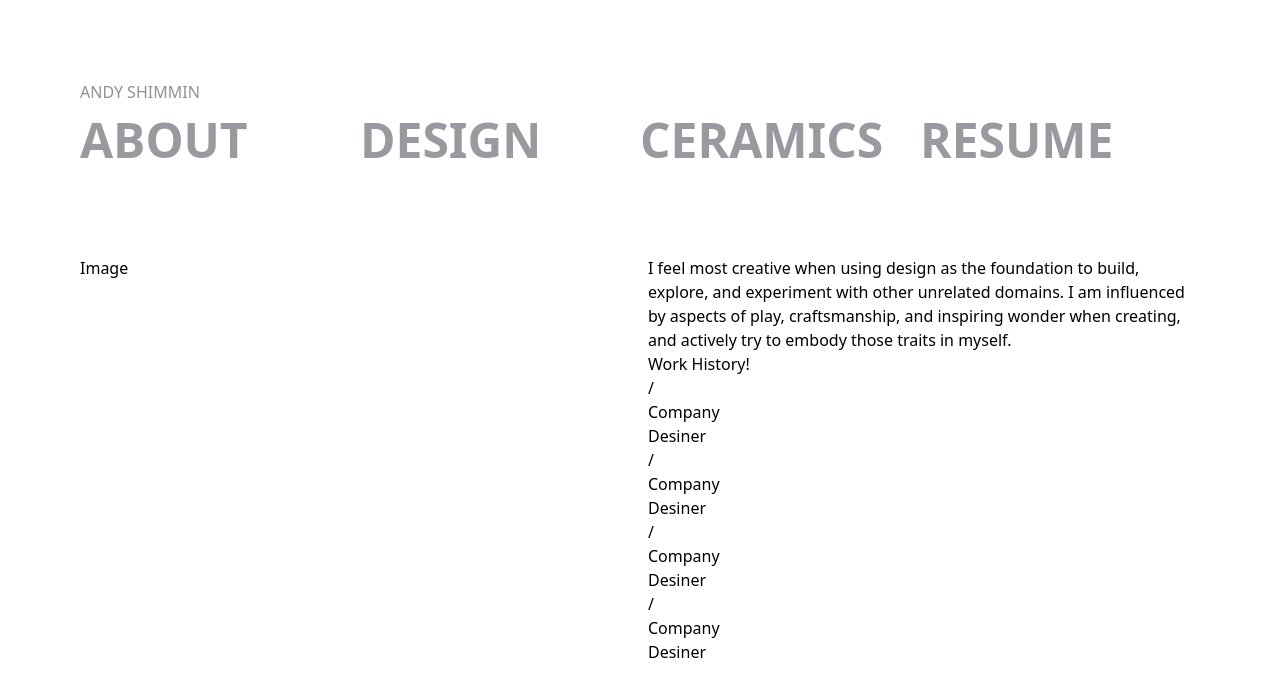
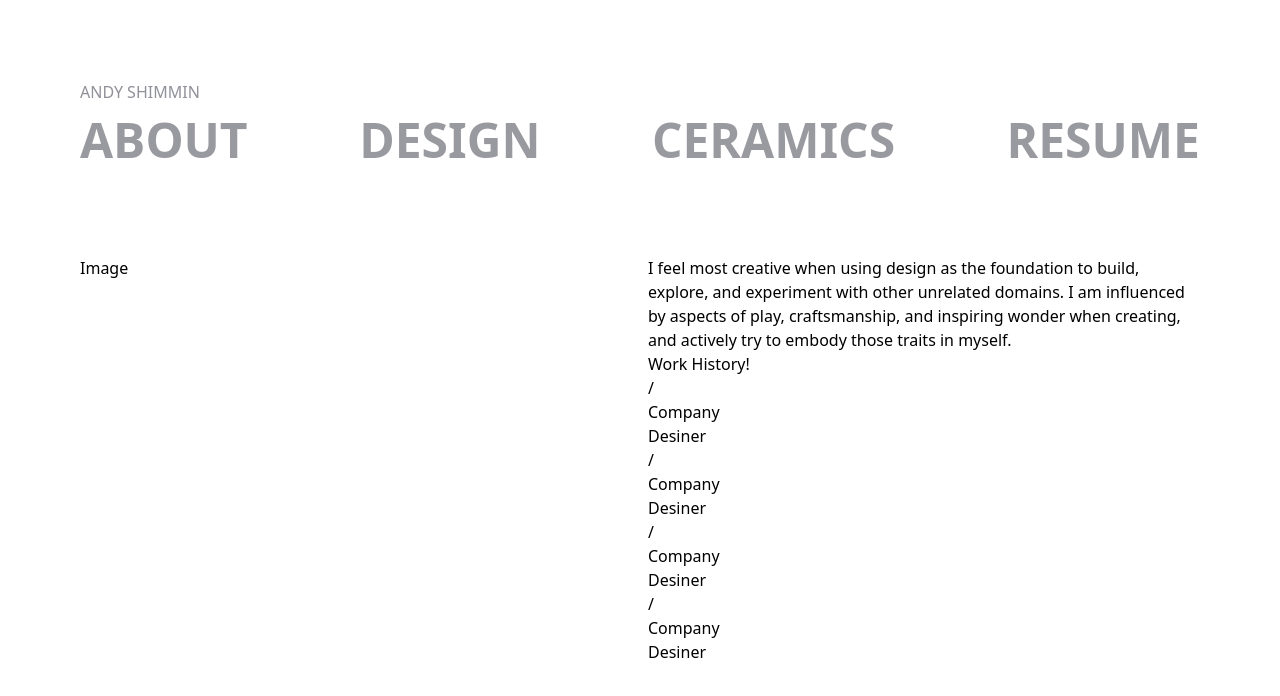
Before and after one commit to ashimmin/2023Website, a Next.js app: page /about in a window 1280 px wide. Shown: the top 696 px of the page. Built offline with nearby package versions, Linux system fonts and the light colour scheme.

Commit message:
Fixed Spacing issue

```diff
--- a/app/components/nav.js
+++ b/app/components/nav.js
@@ -2,10 +2,10 @@
 import Link from "next/link";
 
 const navData = [
-  { title: "About", link: "about" },
-  { title: "Design", link: "design" },
-  { title: "Ceramics", link: "ceramics" },
-  { title: "Resume", link: "resume" },
+  { title: "About", link: "/about" },
+  { title: "Design", link: "/design" },
+  { title: "Ceramics", link: "/ceramics" },
+  { title: "Resume", link: "/resume" },
 ];
 
 export default function Home() {
@@ -17,7 +17,7 @@
         </Link>
       </div>
 
-      <ul className="grid grid-cols-4 ">
+      <ul className="flex justify-between items-center">
         {/* Note: Fix full width */}
         {navData.map((item, i) => (
           <Link href={item.link}>
```
